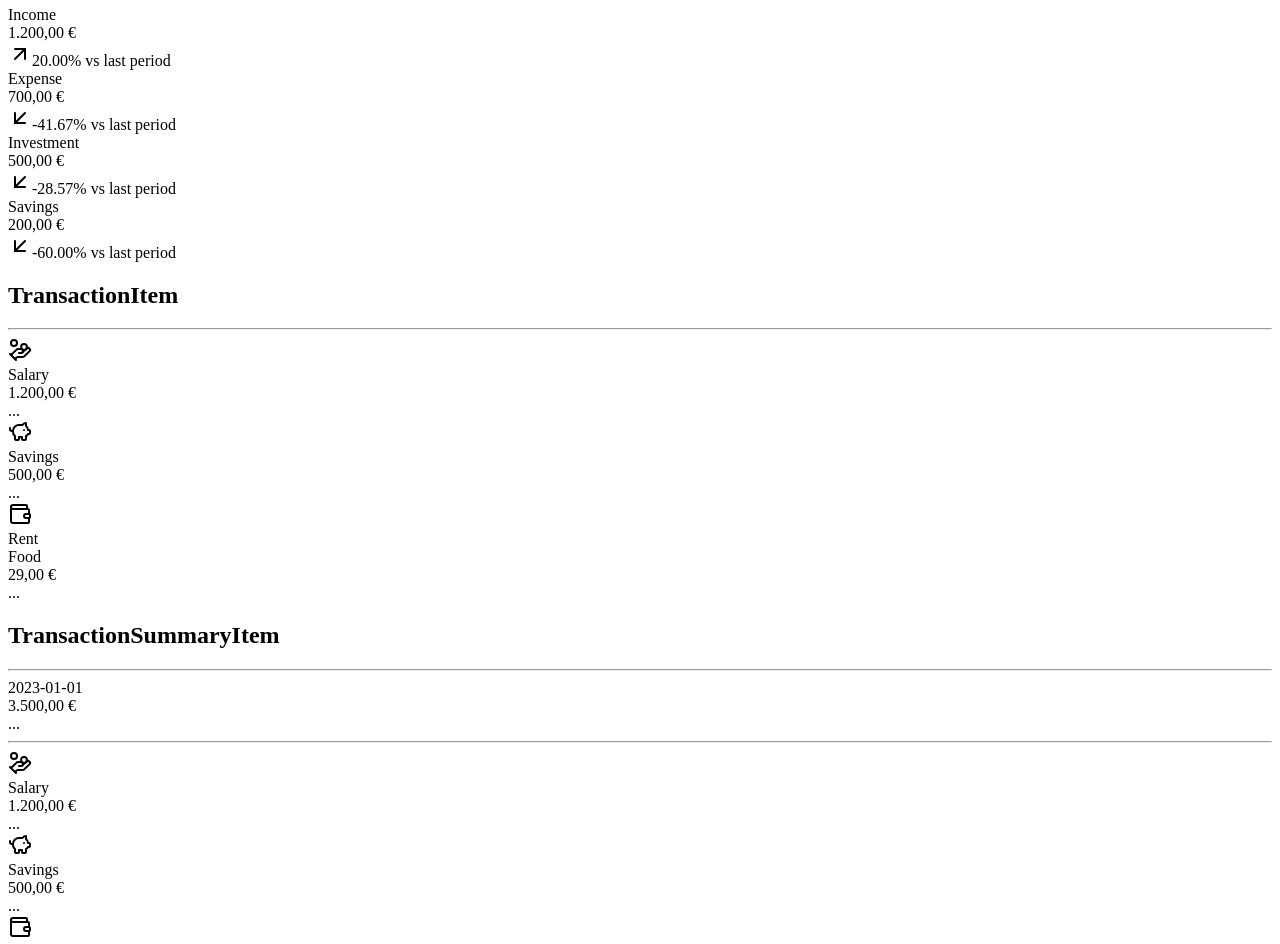
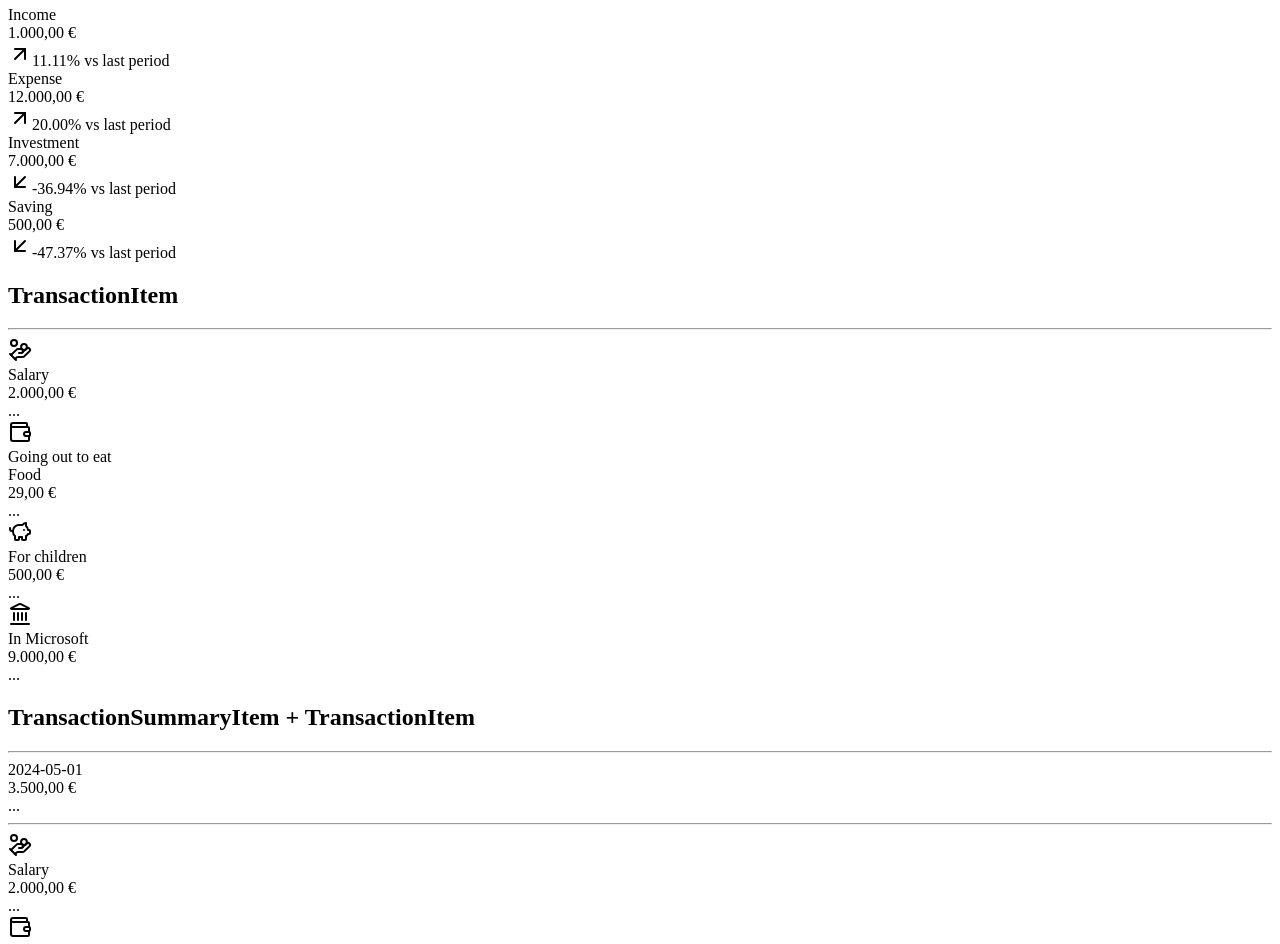
Before and after one commit to fabioi/next-js-finance-app-example, a Next.js app: page /playground in a window 1280 px wide. Shown: the part 262-1206 px from the top of the page. Built offline with nearby package versions, Linux system fonts and the light colour scheme.

Commit message:
Align code to tutorial one especially fixed components directory path and "space-y-8 missing in main tag of playground page

```diff
--- a/app/dashboard/layout.js
+++ b/app/dashboard/layout.js
@@ -1,4 +1,4 @@
-import PageHeader from "@/app/components/page-header";
+import PageHeader from "@/components/page-header";
 
 export default function Layout({children}) {
     return (
--- a/app/playground/page.js
+++ b/app/playground/page.js
@@ -1,28 +1,27 @@
-import PageHeader from "@/app/components/page-header";
-import TransactionItem from "@/app/components/transaction-item";
-import Trend from "@/app/components/trend";
-import TransactionSummaryItem from "@/app/components/transaction-summary-item";
+import Trend from '@/components/trend'
+import PageHeader from '@/components/page-header'
+import TransactionItem from '@/components/transaction-item';
+import TransactionSummaryItem from '@/components/transaction-summary-item';
 
 export default function Page() {
     return (
-        <>
+        <main className="space-y-8">
             <h1 className="text-4xl mt-8">Playground</h1>
+
             <div>
-                <div>
-                    <h2 className="mb-4 text-lg font-mono">PageHeader</h2>
-                    <hr className="mb-4 border-gray-200 dark:border-gray-800" />
-                    <div><PageHeader /></div>
-                </div>
+                <h2 className="mb-4 text-lg font-mono">PageHeader</h2>
+                <hr className="mb-4 border-gray-200 dark:border-gray-800" />
+                <div><PageHeader /></div>
             </div>
 
             <div>
                 <h2 className="mb-4 text-lg font-mono">Trend</h2>
                 <hr className="mb-4 border-gray-200 dark:border-gray-800" />
-                <div className="flex space-x-4">
-                    <Trend type="Income" amount={1200} prevAmount={1000} />
-                    <Trend type="Expense" amount={700} prevAmount={1200} />
-                    <Trend type="Investment" amount={500} prevAmount={700} />
-                    <Trend type="Savings" amount={200} prevAmount={500} />
+                <div className="flex space-x-8">
+                    <Trend type="Income" amount={1000} prevAmount={900} />
+                    <Trend type="Expense" amount={12000} prevAmount={10000} />
+                    <Trend type="Investment" amount={7000} prevAmount={11100} />
+                    <Trend type="Saving" amount={500} prevAmount={950} />
                 </div>
             </div>
 
@@ -30,23 +29,25 @@
                 <h2 className="mb-4 text-lg font-mono">TransactionItem</h2>
                 <hr className="mb-4 border-gray-200 dark:border-gray-800" />
                 <div className="space-y-4">
-                    <TransactionItem type="Income" description="Salary" amount={1200} />
-                    <TransactionItem type="Saving" description="Savings" amount={500} />
-                    <TransactionItem type="Expense" category="Food" description="Rent" amount={29} />
+                    <TransactionItem type="Income" description="Salary" amount={2000} />
+                    <TransactionItem type="Expense" category="Food" description="Going out to eat" amount={29} />
+                    <TransactionItem type="Saving" description="For children" amount={500} />
+                    <TransactionItem type="Investment" description="In Microsoft" amount={9000} />
                 </div>
-            </div >
+            </div>
 
             <div>
-                <h2 className="mb-4 text-lg font-mono">TransactionSummaryItem</h2>
+                <h2 className="mb-4 text-lg font-mono">TransactionSummaryItem + TransactionItem</h2>
                 <hr className="mb-4 border-gray-200 dark:border-gray-800" />
                 <div className="space-y-4">
-                    <TransactionSummaryItem date="2023-01-01" amount={3500} />
+                    <TransactionSummaryItem date="2024-05-01" amount={3500} />
                     <hr className="mb-4 border-gray-200 dark:border-gray-800" />
-                    <TransactionItem type="Income" description="Salary" amount={1200} />
-                    <TransactionItem type="Saving" description="Savings" amount={500} />
-                    <TransactionItem type="Expense" category="Food" description="Rent" amount={29} />
+                    <TransactionItem type="Income" description="Salary" amount={2000} />
+                    <TransactionItem type="Expense" category="Food" description="Going out to eat" amount={29} />
+                    <TransactionItem type="Saving" description="For children" amount={500} />
+                    <TransactionItem type="Investment" description="In Microsoft" amount={9000} />
                 </div>
-            </div >
-        </>
+            </div>
+        </main>
     )
 }
```
Also changed, not shown: components/page-header.js (renamed from app/components/page-header.js), components/transaction-item.js (renamed from app/components/transaction-item.js), components/transaction-summary-item.js (renamed from app/components/transaction-summary-item.js), components/trend.js (renamed from app/components/trend.js).
